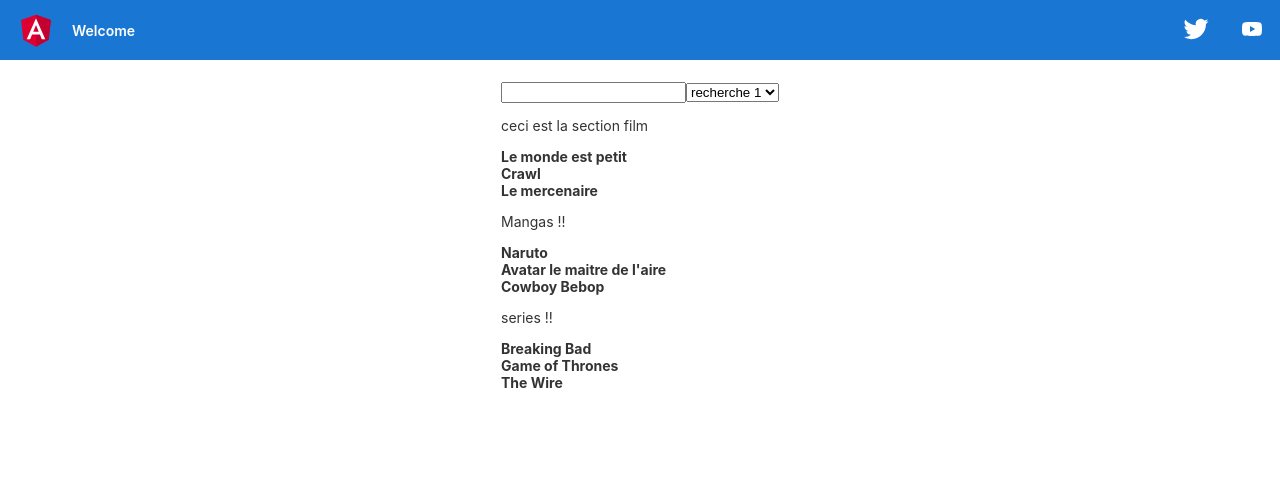
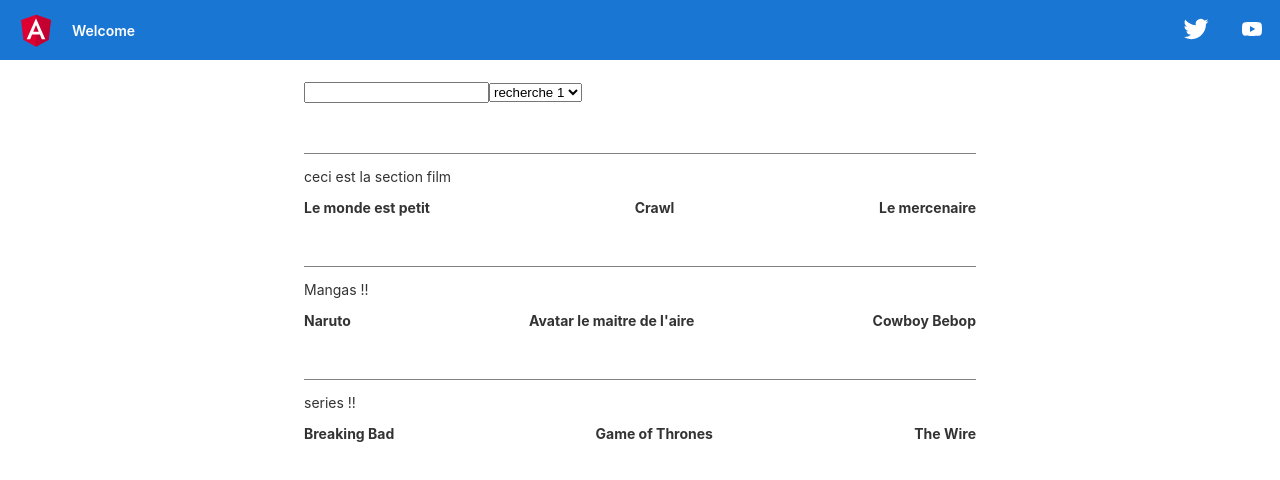
Before and after one commit to ghymla/learning-angular, an Angular app: page / in a window 1280 px wide. Shown: the top 480 px of the page. Built offline with nearby package versions, Linux system fonts and the light colour scheme.

Commit message:
mise en page

```diff
--- a/src/app/app.component.html
+++ b/src/app/app.component.html
@@ -26,7 +26,7 @@
 
 <div class="content" role="main">
 
-  <app-index></app-index>
+  <app-index class="container"></app-index>
 
 </div>
 
--- a/src/app/film/film.component.html
+++ b/src/app/film/film.component.html
@@ -1,4 +1,8 @@
 <p>ceci est la section film</p>
-<div *ngFor="let film of films">
-  <strong>{{ film.name }}</strong>
+<div class="flex-row">
+  <div *ngFor="let film of films">
+    <div>
+      <strong>{{ film.name }}</strong>
+    </div>
+  </div>
 </div>
--- a/src/app/index/index.component.html
+++ b/src/app/index/index.component.html
@@ -5,6 +5,8 @@
   <option value="">recherche 2</option>
   <option value="">recherche 3</option>
 </select>
-<div> <app-film></app-film> </div>
-<div> <app-mangas></app-mangas></div>
-<div> <app-series></app-series></div>
+<div class="">
+  <div class="s-card border-top"> <app-film></app-film> </div>
+  <div class="s-card border-top"> <app-mangas></app-mangas></div>
+  <div class="s-card border-top"> <app-series></app-series></div>
+</div>
--- a/src/app/mangas/mangas.component.html
+++ b/src/app/mangas/mangas.component.html
@@ -1,4 +1,8 @@
 <p>Mangas !!</p>
-<div *ngFor="let manga of mangas">
-  <strong>{{ manga.name }}</strong>
+<div class="flex-row">
+  <div *ngFor="let manga of mangas">
+    <div>
+      <strong>{{ manga.name }}</strong>
+    </div>
+  </div>
 </div>
--- a/src/app/series/series.component.html
+++ b/src/app/series/series.component.html
@@ -1,4 +1,8 @@
 <p>series !!</p>
-<div *ngFor="let serie of series">
-  <strong>{{ serie.name }}</strong>
+<div class="flex-row">
+  <div *ngFor="let serie of series">
+    <div>
+      <strong>{{ serie.name }}</strong>
+    </div>
+  </div>
 </div>
--- a/src/styles.scss
+++ b/src/styles.scss
@@ -1 +1,29 @@
 /* You can add global styles to this file, and also import other style files */
+.flex-colum {
+  display: flex;
+  flex-direction: column;
+}
+
+.flex-row {
+  display: flex;
+  flex-direction: row;
+  justify-content: space-between;
+}
+
+.border-top {
+  border-top: 1px solid grey;
+}
+
+.border-bot {
+  border-bottom: 1px solid grey;
+}
+
+.s-card {
+  width: 100%;
+  height: 20%;
+  margin-top: 50px;
+}
+
+.container {
+  width: 70%;
+}
```
